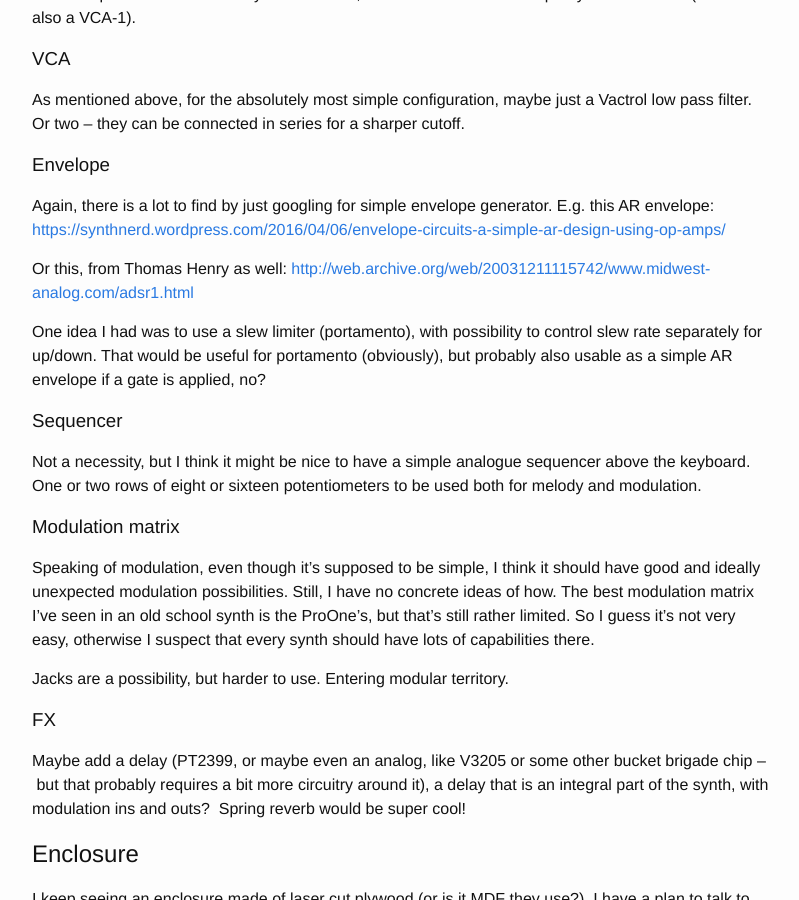
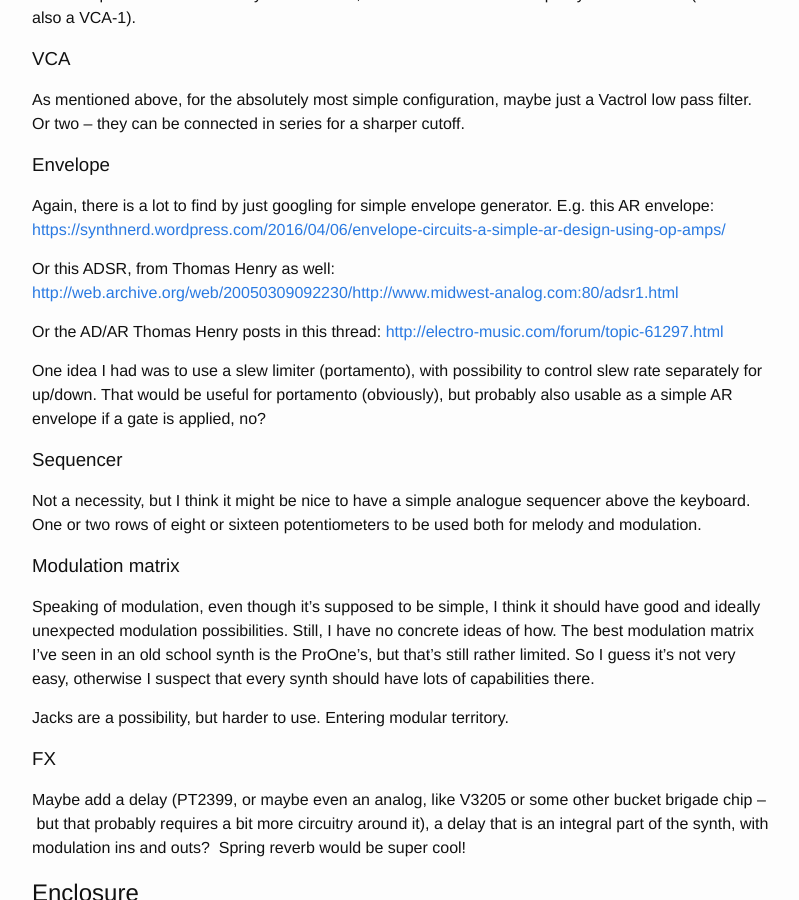
Before and after one commit to bar-and-c/electronicsoundmachines, a Jekyll site: the page built from _pages/02_minimodi.md, in a window 1280 px wide and 900 px high, scrolled down 2452 px. Shown: the whole window, without its empty margins (238-1037 px from the left). Built offline with Jekyll 4.4.1, drawn with Linux system fonts in a browser that asks for light colours.

Commit message:
More on envelopes

```diff
--- a/_pages/02_minimodi.md
+++ b/_pages/02_minimodi.md
@@ -64,7 +64,9 @@ As mentioned above, for the absolutely most simple configuration, maybe just a V
 ### Envelope
 Again, there is a lot to find by just googling for simple envelope generator. E.g. this AR envelope: <https://synthnerd.wordpress.com/2016/04/06/envelope-circuits-a-simple-ar-design-using-op-amps/>
 
-Or this, from Thomas Henry as well: <http://web.archive.org/web/20031211115742/www.midwest-analog.com/adsr1.html>
+Or this ADSR, from Thomas Henry as well: <http://web.archive.org/web/20050309092230/http://www.midwest-analog.com:80/adsr1.html>
+
+Or the AD/AR Thomas Henry posts in this thread: <http://electro-music.com/forum/topic-61297.html>
 
 One idea I had was to use a slew limiter (portamento), with possibility to control slew rate separately for up/down. That would be useful for portamento (obviously), but probably also usable as a simple AR envelope if a gate is applied, no?
 
```
